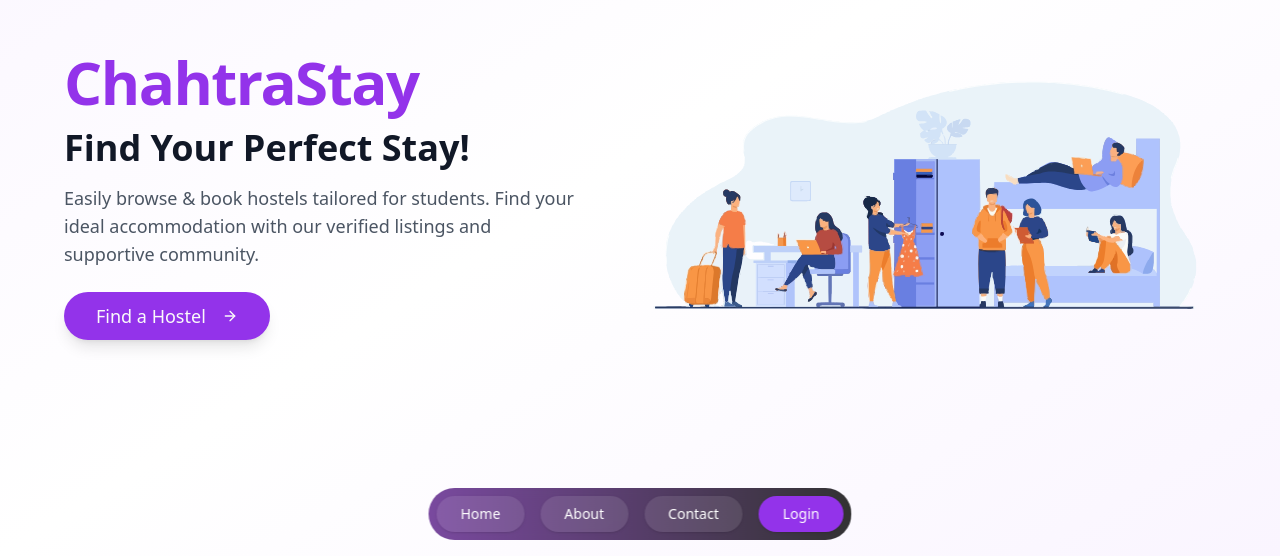
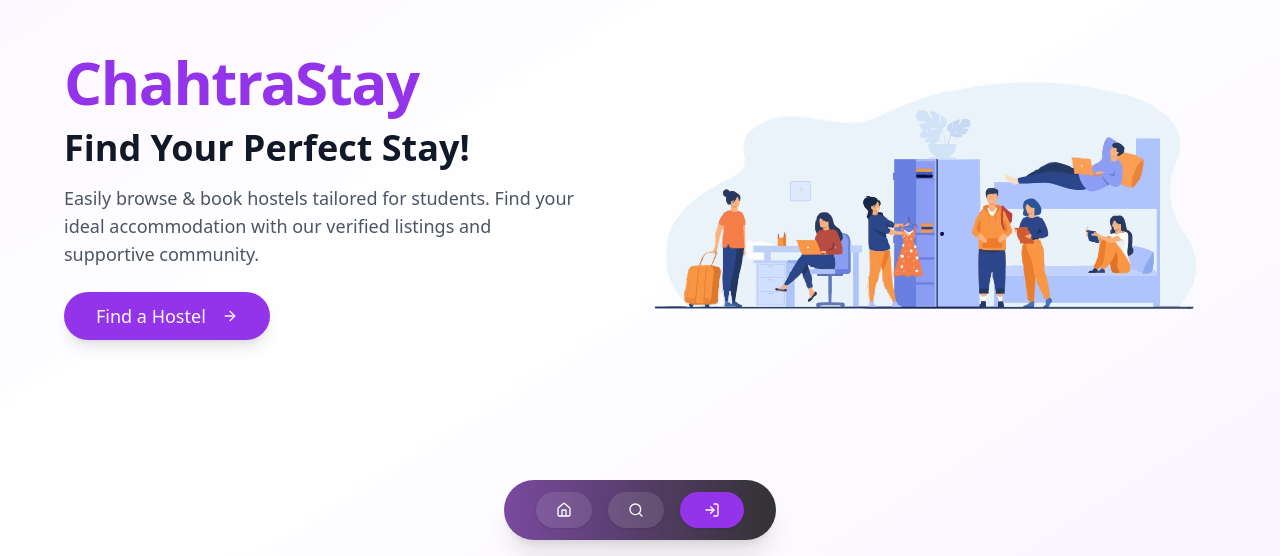
Before and after one commit to Shubhamgupta0309/ChahtraStay, a React (Vite) app in the folder client/: page / in a window 1280 px wide. Shown: the part 244-800 px from the top of the page. Built offline with nearby package versions, Linux system fonts and the light colour scheme; no server answers.

Commit message:
refactor Header component to include user authentication and admin dashboard access; enhance UI with new buttons and avatar

```diff
--- a/client/src/components/Header.jsx
+++ b/client/src/components/Header.jsx
@@ -1,38 +1,83 @@
-import React from 'react';
-import { Button } from './ui/button';
-import { useNavigate } from 'react-router-dom';
+import React, { useContext } from "react";
+import { Button } from "./ui/button";
+import { useNavigate } from "react-router-dom";
+import { Avatar, AvatarFallback, AvatarImage } from "@/components/ui/avatar";
+import { AuthContext } from "../context/AuthContext";
+import { House, LogIn, LogOut, LayoutDashboard, Search } from "lucide-react";
 
 const Header = () => {
   const navigate = useNavigate();
+  const { user, logout } = useContext(AuthContext);
 
   return (
-    <div className="w-full p-2 bg-gradient-to-r from-purple-900/80 to-black/80 backdrop-blur-sm rounded-full">
-      <div className="max-w-6xl mx-auto">
-        <nav className="flex items-center justify-center space-x-4">
+    <div className="w-full px-4 md:px-8 py-3 bg-gradient-to-r from-purple-900/80 to-black/80 backdrop-blur-md rounded-full shadow-xl">
+      <div className="max-w-7xl mx-auto">
+        <nav className="flex items-center justify-between gap-4">
+          {/* Left Side - Home Button */}
+          <div className="flex items-center space-x-3 md:space-x-6">
             <Button
-            onClick={() => navigate("/")}
-            className="bg-white/10 hover:bg-white/20 text-white rounded-full px-6 py-2 transition-all duration-300"
+              onClick={() => navigate(`/`)}
+              className="bg-white/10 text-white px-3 md:px-5 py-2 text-sm md:text-base rounded-full transition-all duration-300 hover:bg-white/20"
             >
-            Home
+              <House size={20} />
+            </Button>
+          </div>
+
+          {/* Center - Search & Dashboard (If Admin) */}
+          <div className="flex items-center space-x-3 md:space-x-6">
+            <Button
+              onClick={() => navigate(`/hostel`)}
+              className="bg-white/10 text-white px-3 md:px-5 py-2 text-sm md:text-base rounded-full transition-all duration-300 hover:bg-white/20"
+            >
+              <Search size={20} />
+            </Button>
+
+            {user?.role === "admin" && (
+              <Button
+                onClick={() => navigate("/dashboard")}
+                variant="ghost"
+                className=" bg-white/10 text-white px-3 md:px-5 py-2 text-sm md:text-base rounded-full transition-all duration-300 hover:bg-white/20 hover:text-white"
+              >
+                <LayoutDashboard size={20} className="" />
+              </Button>
+            )}
+          </div>
+
+          {/* Right Side - Profile & Auth Buttons */}
+          <div className="flex items-center space-x-3 md:space-x-6">
+            {user ? (
+              <>
+                <Button
+                  onClick={logout}
+                  className="bg-red-600 text-white px-3 md:px-6 py-2 text-sm md:text-base rounded-full transition-all duration-300 hover:bg-red-700"
+                >
+                  <LogOut size={20} />
                 </Button>
                 <Button
-            onClick={() => navigate("/about")}
-            className="bg-white/10 hover:bg-white/20 text-white rounded-full px-6 py-2 transition-all duration-300"
+                  onClick={() => navigate("/profile")}
+                  variant="ghost"
+                  className="p-0 m-0 hover:bg-transparent"
                 >
-            About
+                  <Avatar className="h-8 w-8 md:h-10 md:w-10 border-2 border-white/20 shadow-sm transition-all duration-300 transform hover:scale-110">
+                    <AvatarImage
+                      src={user.avatar || "/icon.png"}
+                      alt={user.name}
+                    />
+                    <AvatarFallback className="bg-gray-600 text-white text-sm md:text-lg font-semibold">
+                      {user.name ? user.name[0].toUpperCase() : "U"}
+                    </AvatarFallback>
+                  </Avatar>
                 </Button>
-          <Button
-            onClick={() => navigate("/contact")}
-            className="bg-white/10 hover:bg-white/20 text-white rounded-full px-6 py-2 transition-all duration-300"
-          >
-            Contact
-          </Button>
+              </>
+            ) : (
               <Button
                 onClick={() => navigate("/login")}
-            className="bg-purple-600 hover:bg-purple-700 text-white rounded-full px-6 py-2 transition-all duration-300"
+                className="bg-purple-600 text-white px-3 md:px-6 py-2 text-sm md:text-base rounded-full transition-all duration-300 hover:bg-purple-700"
               >
-            Login
+                <LogIn size={20} />
               </Button>
+            )}
+          </div>
         </nav>
       </div>
     </div>
```
Lines whose indentation alone changed are shown as unchanged.
